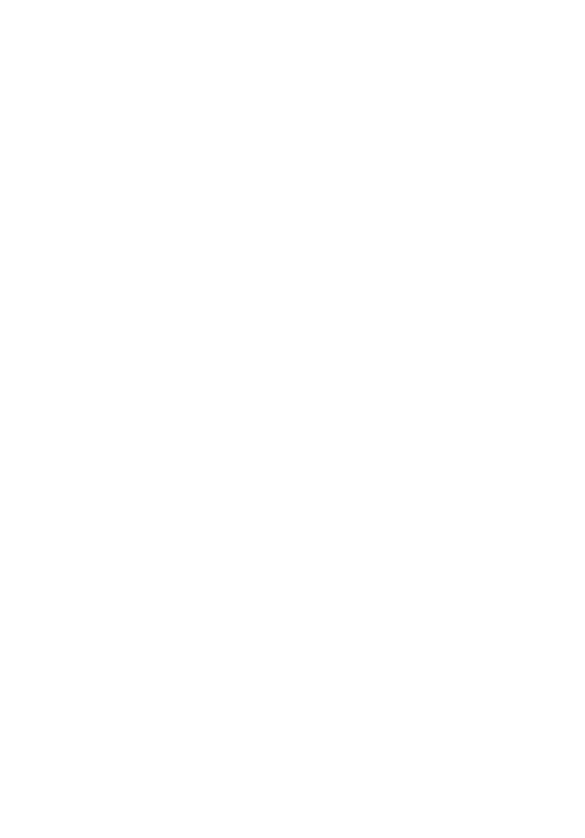
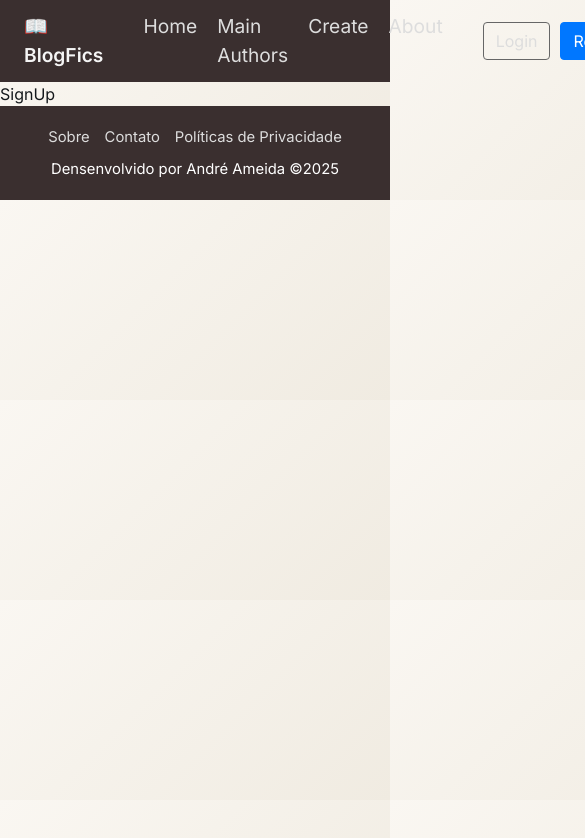
Before and after one commit to andre-almeida-2121/blog-project, a React (Vite) app: page /singup in a window 390 px wide. Before the commit this address had no page. Shown: the top 838 px of the page, 585 px wide, since content can reach past the window. Built offline with nearby package versions, Linux system fonts and the light colour scheme.

Commit message:
CSS mods

```diff
--- a/index.html
+++ b/index.html
@@ -6,6 +6,11 @@
     <link rel="icon" type="image/svg+xml" href="/vite.svg" />
 
     <meta name="viewport" content="width=device-width, initial-scale=1.0" />
+
+    <link
+      href="https://fonts.googleapis.com/css2?family=Inter:wght@400;600&family=Merriweather:wght@400;700&display=swap"
+      rel="stylesheet"
+    />
 
     <link rel="stylesheet" href="./src/style.css" />
 
--- a/src/App.jsx
+++ b/src/App.jsx
@@ -1,18 +1,29 @@
 import { BrowserRouter, Routes, Route } from "react-router-dom";
+import Navbar from "./components/Navbar";
+import Footer from "./components/Footer";
+
 import Introduction from "./pages/Introduction";
 import Home from "./pages/Home";
 import Authors from "./pages/Authors";
 import About from "./pages/About";
+import LogIn from "./pages/Login";
+import SignUp from "./pages/SignUp";
 
 function App() {
   return (
     <BrowserRouter>
+      <Navbar />
+      <main>
         <Routes>
           <Route path="/" element={<Home />} />
           <Route path="/introduction" element={<Introduction />} />
           <Route path="/authors" element={<Authors />} />
           <Route path="/about" element={<About />} />
+          <Route path="/login" element={<LogIn />} />
+          <Route path="/singup" element={<SignUp />} />
         </Routes>
+      </main>
+      <Footer />
     </BrowserRouter>
   );
 }
--- a/src/components/Footer.jsx
+++ b/src/components/Footer.jsx
@@ -1,7 +1,21 @@
 import React from "react";
+import { Link } from "react-router-dom";
+import "../style.css";
 
 const Footer = () => {
-  return <div>Footer</div>;
+  const currentYear = new Date();
+  return (
+    <footer className="footer">
+      <div className="footer-links">
+        <Link to="/about">Sobre</Link>
+        <Link to="/contact">Contato</Link>
+        <Link to="/policts-privacy">Políticas de Privacidade</Link>
+      </div>
+      <div className="footer-credits">
+        <p>Densenvolvido por André Ameida ©{currentYear.getFullYear()}</p>
+      </div>
+    </footer>
+  );
 };
 
 export default Footer;
--- a/src/style.css
+++ b/src/style.css
@@ -17,21 +17,28 @@
 
 body {
   background: linear-gradient(135deg, #faf7f2, #f0ebe1);
+  font-family: "Inter", sans-serif;
   color: #14181b;
   line-height: 1.5;
+}
+
+h1,
+h2,
+h3 {
+  font-family: "merriweather", serif;
 }
 
 /* Navbar Styles */
 
 .navbar {
   width: 100%;
-  background: #1a1a1a;
+  background: var(--button-color);
   color: #f5f5f5;
   display: flex;
   align-items: center;
-  justify-content: space-between;
+  justify-content: start;
+  gap: 40px;
   padding: 12px 24px;
-  position: sticky;
   top: 0;
   z-index: 1000;
 }
@@ -52,7 +59,7 @@ body {
 .navbar-links a {
   color: #ddd;
   text-decoration: none;
-  font-size: 0.95rem;
+  font-size: 1.2rem;
   transition: color 0.2s ease;
 }
 
@@ -62,6 +69,7 @@ body {
 
 .navbar-auth {
   display: flex;
+  margin-inline-start: auto;
   gap: 10px;
 }
 
@@ -87,6 +95,43 @@ body {
 
 .btn-primary:hover {
   background: #005fcc;
+}
+
+/* Footer */
+
+.footer {
+  width: 100%;
+  min-height: 80px;
+  background: var(--button-color);
+  color: #f5f5f5;
+  display: flex;
+  text-align: center;
+  align-items: center;
+  justify-content: space-around;
+  gap: 40px;
+  padding: 15px 20px;
+}
+
+.footer-links {
+  gap: 15px;
+  display: flex;
+}
+
+.footer-links a {
+  color: #ddd;
+  text-decoration: none;
+  font-size: 0.925rem;
+  transition: color 0.2s ease;
+}
+
+.footer-links a:hover {
+  color: #fff;
+}
+
+.footer-credits {
+  font-size: 0.925rem;
+  color: #fff;
+  display: flex;
 }
 
 /* Introduction */
@@ -254,3 +299,42 @@ body {
 .intro-section:last-child .intro-buttons {
   justify-content: left;
 }
+
+/* Responsividade */
+@media (max-width: 600px) {
+  /* .navbar {
+    flex-direction: column;
+    align-items: start;
+    height: auto;
+    padding: 10px;
+    gap: 10px;
+  } */
+
+  .footer {
+    flex-direction: column;
+    height: auto;
+    padding: 20px;
+    justify-content: center;
+    text-align: center;
+    gap: 10px;
+  }
+
+  .intro-cards {
+    flex-direction: column;
+    align-items: center;
+  }
+
+  .card {
+    max-width: 100%;
+    height: auto;
+  }
+
+  .example-card {
+    flex-direction: column;
+  }
+
+  .example-card img {
+    width: 80%;
+    max-width: 200px;
+  }
+}
```
Lines whose indentation alone changed are shown as unchanged.
